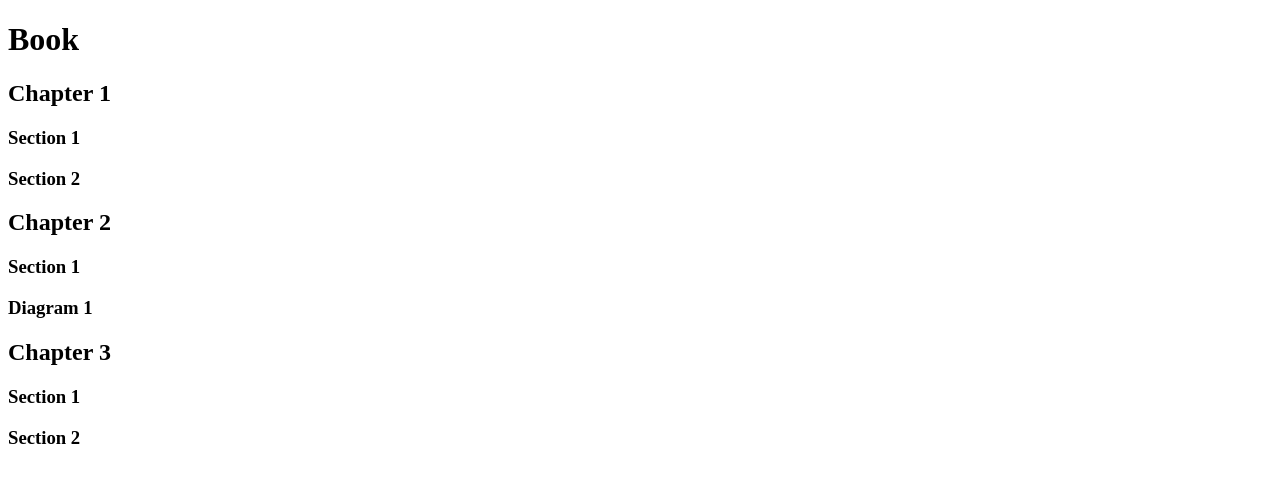
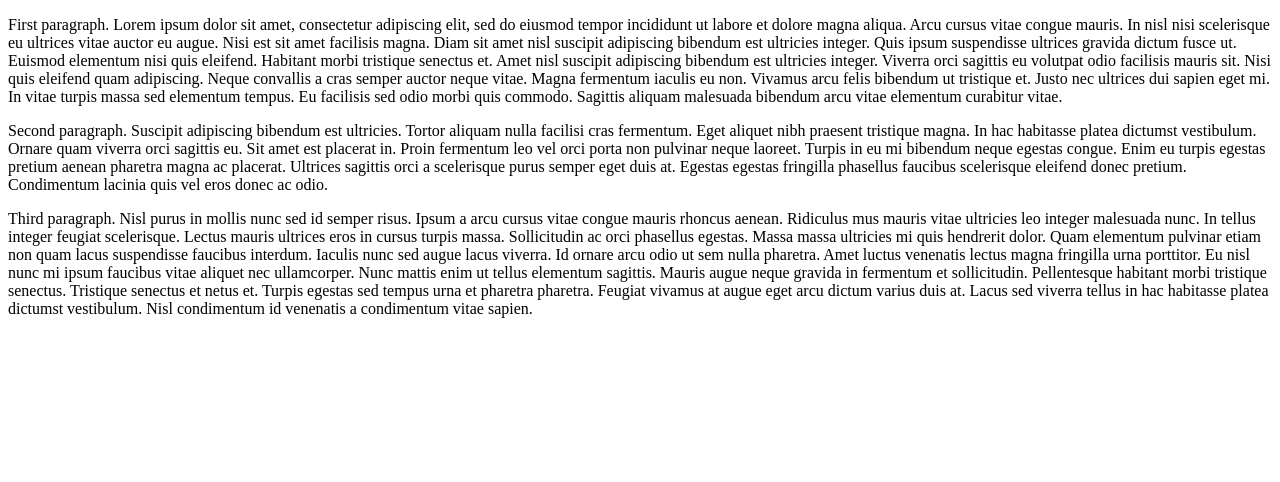
Before and after one commit to lucifer3340/till-now, a plain HTML site: page index.html in a window 1280 px wide. Drawn offline with Linux system fonts and the light colour scheme.

Commit message:
Add files via upload

```diff
--- a/index.html
+++ b/index.html
@@ -1,20 +1,36 @@
 <!DOCTYPE html>
 <html lang="en">
 <head>
-  <meta charset="UTF-8">
-  <meta name="viewport" content="width=device-width, initial-scale=1.0">
-  <title>Document</title>
+    <meta charset="UTF-8">
+    <meta name="viewport" content="width=device-width, initial-scale=1.0">
+    <title>Document</title>
 </head>
 <body>
-  <h1>Book</h1>
- <h2>Chapter 1</h2>
-    <h3>Section 1</h3>
-    <h3>Section 2</h3>
-  <h2>Chapter 2</h2>
-   <h3>Section 1</h3>
-     <h3> Diagram 1</h3>
-  <h2>Chapter 3</h2>
-    <h3>Section 1</h3>
-   <h3> Section 2</h3>
+    <p>First paragraph. Lorem ipsum dolor sit amet, consectetur adipiscing elit, sed do eiusmod tempor incididunt ut labore et dolore magna
+        aliqua. Arcu cursus vitae congue mauris. In nisl nisi scelerisque eu ultrices vitae auctor eu augue. Nisi est sit amet
+        facilisis magna. Diam sit amet nisl suscipit adipiscing bibendum est ultricies integer. Quis ipsum suspendisse ultrices
+        gravida dictum fusce ut. Euismod elementum nisi quis eleifend. Habitant morbi tristique senectus et. Amet nisl suscipit
+        adipiscing bibendum est ultricies integer. Viverra orci sagittis eu volutpat odio facilisis mauris sit. Nisi quis
+        eleifend quam adipiscing. Neque convallis a cras semper auctor neque vitae. Magna fermentum iaculis eu non. Vivamus arcu
+        felis bibendum ut tristique et. Justo nec ultrices dui sapien eget mi. In vitae turpis massa sed elementum tempus. Eu
+        facilisis sed odio morbi quis commodo. Sagittis aliquam malesuada bibendum arcu vitae elementum curabitur vitae.</p>
+
+        <p>Second paragraph. Suscipit adipiscing bibendum est ultricies. Tortor aliquam nulla facilisi cras fermentum. Eget aliquet nibh praesent
+        tristique magna. In hac habitasse platea dictumst vestibulum. Ornare quam viverra orci sagittis eu. Sit amet est
+        placerat in. Proin fermentum leo vel orci porta non pulvinar neque laoreet. Turpis in eu mi bibendum neque egestas
+        congue. Enim eu turpis egestas pretium aenean pharetra magna ac placerat. Ultrices sagittis orci a scelerisque purus
+        semper eget duis at. Egestas egestas fringilla phasellus faucibus scelerisque eleifend donec pretium. Condimentum
+        lacinia quis vel eros donec ac odio.</p>
+
+        <p>Third paragraph. Nisl purus in mollis nunc sed id semper risus. Ipsum a arcu cursus vitae congue mauris rhoncus aenean. Ridiculus mus
+        mauris vitae ultricies leo integer malesuada nunc. In tellus integer feugiat scelerisque. Lectus mauris ultrices eros in
+        cursus turpis massa. Sollicitudin ac orci phasellus egestas. Massa massa ultricies mi quis hendrerit dolor. Quam
+        elementum pulvinar etiam non quam lacus suspendisse faucibus interdum. Iaculis nunc sed augue lacus viverra. Id ornare
+        arcu odio ut sem nulla pharetra. Amet luctus venenatis lectus magna fringilla urna porttitor. Eu nisl nunc mi ipsum
+        faucibus vitae aliquet nec ullamcorper. Nunc mattis enim ut tellus elementum sagittis. Mauris augue neque gravida in
+        fermentum et sollicitudin. Pellentesque habitant morbi tristique senectus. Tristique senectus et netus et. Turpis
+        egestas sed tempus urna et pharetra pharetra. Feugiat vivamus at augue eget arcu dictum varius duis at. Lacus sed
+        viverra tellus in hac habitasse platea dictumst vestibulum. Nisl condimentum id venenatis a condimentum vitae sapien.</p>
+
 </body>
 </html>
```
Also changed, not shown: solution.html (+26 -11 lines), 1 other file.
